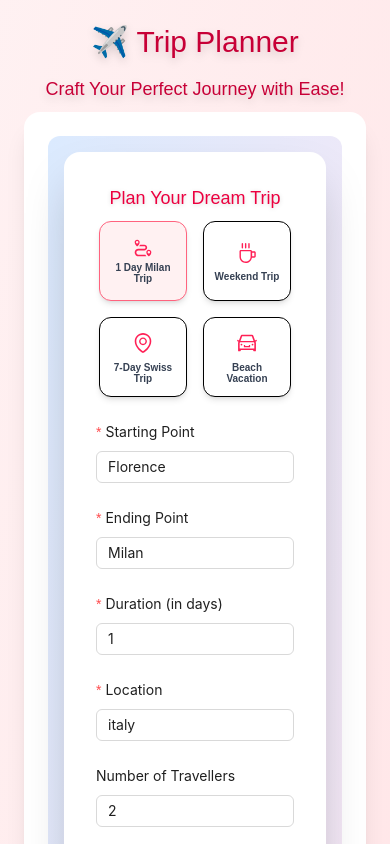
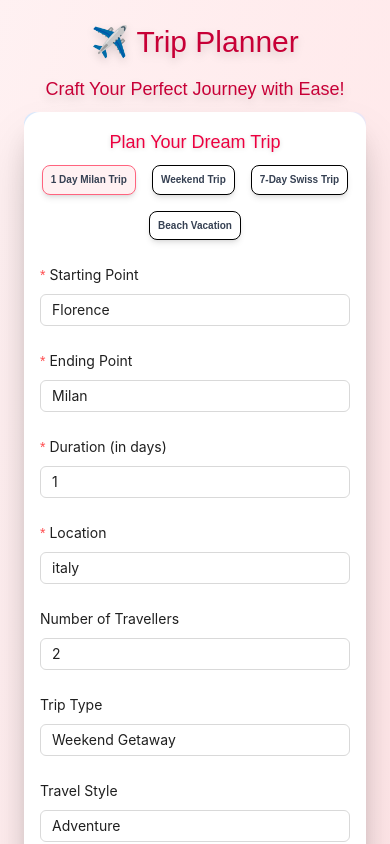
Before and after one commit to Mr-AsimGhaffar/travel-itinerary, a React app in the folder my-app/: page / in a window 390 px wide. Shown: the top 844 px of the page. Built offline with nearby package versions, Linux system fonts and the light colour scheme; the HTML template or start-up script is replaced by a standard one.

Commit message:
adjust responsiveness of trip form

```diff
--- a/my-app/src/components/TripForm.jsx
+++ b/my-app/src/components/TripForm.jsx
@@ -1,5 +1,5 @@
 import React, { useEffect, useState } from "react";
-import { Form, Input, Button, Select, Row, Col } from "antd";
+import { Form, Input, Button, Select, Row, Col, Divider } from "antd";
 import {
   CarOutlined,
   EnvironmentOutlined,
@@ -105,25 +105,35 @@ export function TripForm({ onTripPlanned }) {
   }, [handlePreset]);
 
   const PresetButton = ({ icon, label, type }) => (
-    <div
-      onClick={() => handlePreset(type)}
-      className={`cursor-pointer flex-none flex flex-col items-center justify-center
-    p-2 sm:p-4 border rounded-xl shadow-md
-    w-22 h-20 sm:w-40 sm:h-32 transition hover:shadow-xl
+    <>
+      <div
+        onClick={() => handlePreset(type)}
+        className={`block sm:hidden cursor-pointer p-2 border rounded-lg shadow-md
+          ${
+            selectedPreset === type ? "border-rose-400 bg-rose-50" : "bg-white"
+          }`}
+      >
+        <span className="text-[10px] font-semibold text-gray-700 text-center block">
+          {label}
+        </span>
+      </div>
+      <div
+        onClick={() => handlePreset(type)}
+        className={`hidden sm:flex cursor-pointer flex-none flex-col items-center justify-center
+    p-4 border rounded-xl shadow-md w-40 h-32 transition hover:shadow-xl
     ${selectedPreset === type ? "border-rose-400 bg-rose-50" : "bg-white"}`}
-    >
-      <div className="text-xl sm:text-3xl mb-1 sm:mb-2 text-rose-500">
-        {icon}
+      >
+        <div className="text-3xl mb-2 text-rose-500">{icon}</div>
+        <span className="text-sm font-semibold text-gray-700 text-center">
+          {label}
+        </span>
       </div>
-      <span className="text-[10px] sm:text-sm font-semibold text-gray-700 text-center">
-        {label}
-      </span>
-    </div>
+    </>
   );
 
   return (
-    <div className="flex items-center justify-center bg-gradient-to-br from-blue-100 to-pink-100 p-4 rounded-xl">
-      <div className="w-full max-w-4xl bg-white p-8 rounded-2xl shadow-2xl">
+    <div className="flex items-center justify-center bg-gradient-to-br from-blue-100 to-pink-100 p-0 sm:p-4 rounded-xl">
+      <div className="w-full max-w-4xl bg-white p-4 sm:p-8 rounded-2xl shadow-2xl">
         <h2 className="text-lg md:text-2xl font-bold mb-4 text-center text-rose-600 drop-shadow-sm">
           Plan Your Dream Trip
         </h2>
--- a/my-app/src/pages/index.jsx
+++ b/my-app/src/pages/index.jsx
@@ -38,7 +38,7 @@ export default function HomePage() {
             Craft Your Perfect Journey with Ease!
           </h1>
 
-          <div className="bg-white rounded-2xl shadow-xl p-6 sm:p-10">
+          <div className="bg-white rounded-2xl shadow-xl p-0 sm:p-10">
             <Toaster />
             <TripForm onTripPlanned={setTripData} />
 
```
